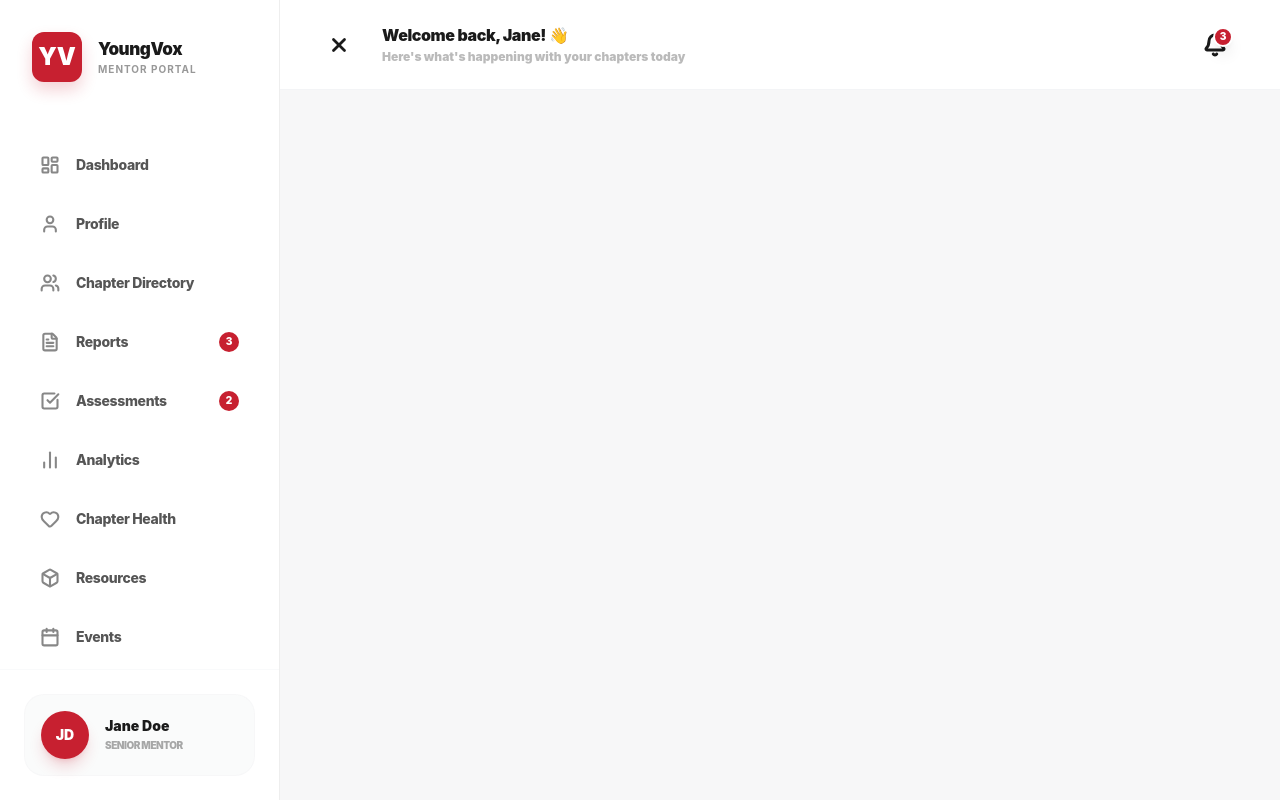
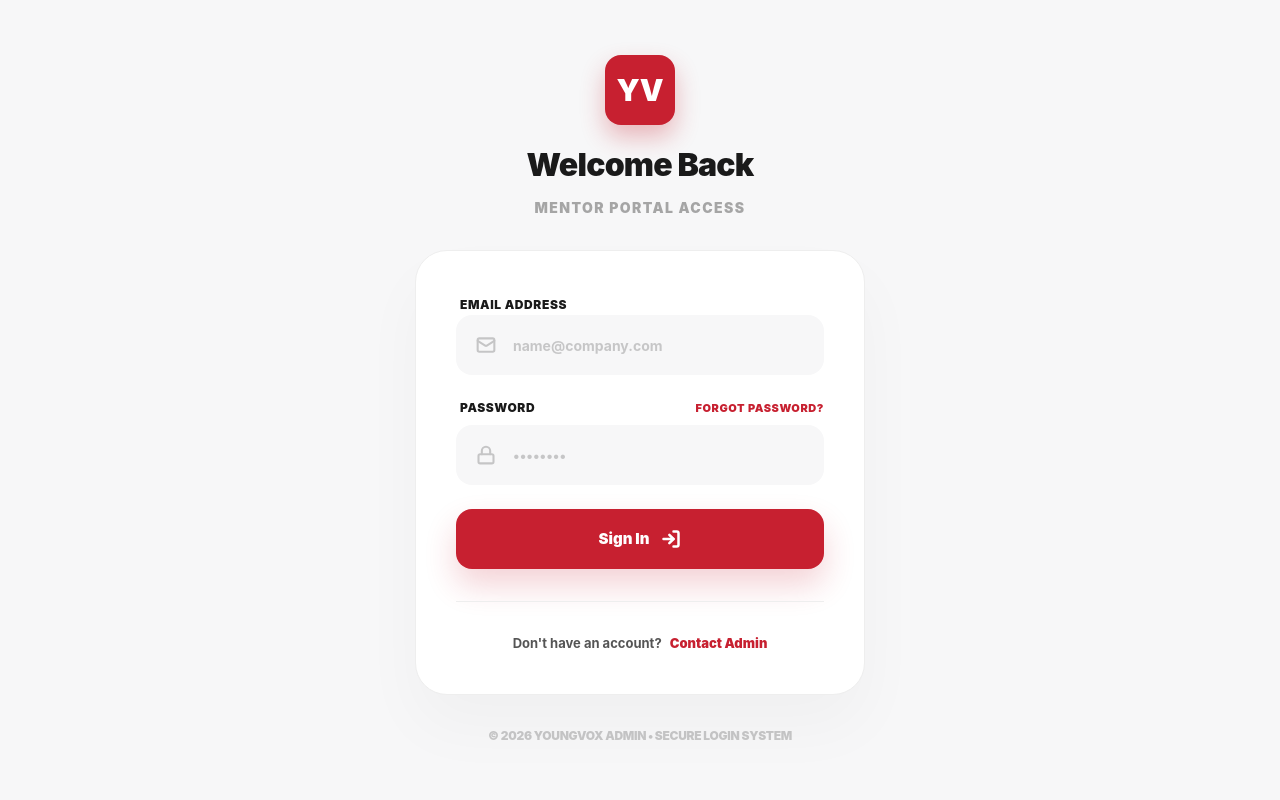
Before and after one commit to Rathees20/Youngvox-admin, a React (Vite) app: page /login in a window 1280 px wide. Built offline with nearby package versions, Linux system fonts and the light colour scheme.

Commit message:
login creation

```diff
--- a/src/App.jsx
+++ b/src/App.jsx
@@ -7,9 +7,18 @@ import Profile from './pages/Profile';
 import Members from './pages/Members';
 import Reports from './pages/Reports';
 
+import Login from './pages/Login';
+import ProtectedRoute from './components/ProtectedRoute';
+
 function App() {
   return (
     <Router>
+      <Routes>
+        <Route path="/login" element={<Login />} />
+        <Route
+          path="/*"
+          element={
+            <ProtectedRoute>
               <Layout>
                 <Routes>
                   <Route path="/" element={<Navigate to="/dashboard" replace />} />
@@ -18,11 +27,15 @@ function App() {
                   <Route path="/profile" element={<Profile />} />
                   <Route path="/members" element={<Members />} />
                   <Route path="/reports" element={<Reports />} />
-          <Route path="/projects" element={<div className="text-2xl font-bold">Projects List (Coming Soon)</div>} />
-          <Route path="/users" element={<div className="text-2xl font-bold">Users Management (Coming Soon)</div>} />
-          <Route path="/settings" element={<div className="text-2xl font-bold">Settings (Coming Soon)</div>} />
+                  <Route path="/projects" element={<div className="text-2xl font-bold p-8">Projects List (Coming Soon)</div>} />
+                  <Route path="/users" element={<div className="text-2xl font-bold p-8">Users Management (Coming Soon)</div>} />
+                  <Route path="/settings" element={<div className="text-2xl font-bold p-8">Settings (Coming Soon)</div>} />
                 </Routes>
               </Layout>
+            </ProtectedRoute>
+          }
+        />
+      </Routes>
     </Router>
   );
 }
--- /dev/null
+++ b/src/components/ProtectedRoute.jsx
@@ -0,0 +1,14 @@
+import React from 'react';
+import { Navigate } from 'react-router-dom';
+
+const ProtectedRoute = ({ children }) => {
+  const isAuthenticated = localStorage.getItem('isAuthenticated') === 'true';
+
+  if (!isAuthenticated) {
+    return <Navigate to="/login" replace />;
+  }
+
+  return children;
+};
+
+export default ProtectedRoute;
--- a/src/components/Sidebar.jsx
+++ b/src/components/Sidebar.jsx
@@ -1,10 +1,15 @@
-import React from 'react';
-import { LayoutDashboard, User, Users, FileText, CheckSquare, BarChart2, Heart, Box, Calendar, Settings } from 'lucide-react';
-import { Link, useLocation } from 'react-router-dom';
+import { LayoutDashboard, User, Users, FileText, CheckSquare, BarChart2, Heart, Box, Calendar, Settings, LogOut } from 'lucide-react';
+import { Link, useLocation, useNavigate } from 'react-router-dom';
 import { cn } from '../utils/cn';
 
 const Sidebar = () => {
   const location = useLocation();
+  const navigate = useNavigate();
+
+  const handleLogout = () => {
+    localStorage.removeItem('isAuthenticated');
+    navigate('/login');
+  };
 
   const menuItems = [
     { icon: LayoutDashboard, label: 'Dashboard', path: '/dashboard' },
@@ -67,15 +72,24 @@ const Sidebar = () => {
       </nav>
 
       {/* User Card */}
-      <div className="p-6 mt-auto border-t border-gray-50">
-        <div className="flex items-center gap-4 p-4 rounded-[20px] bg-gray-50/80 border border-gray-100/50 group hover:bg-white hover:shadow-xl hover:shadow-dark/5 transition-all duration-500 cursor-pointer">
-          <div className="w-12 h-12 rounded-full bg-[#c72030] flex items-center justify-center text-white font-black text-sm shadow-lg shadow-[#c72030]/20">
-            JD
+      <div className="p-6 mt-auto border-t border-gray-50 flex flex-col gap-4">
+        <div className="flex items-center justify-between gap-4 p-4 rounded-[20px] bg-gray-50/80 border border-gray-100/50 group hover:bg-white hover:shadow-xl hover:shadow-dark/5 transition-all duration-500">
+          <div className="flex items-center gap-4 min-w-0">
+            <div className="w-12 h-12 rounded-full bg-[#c72030] flex items-center justify-center text-white font-black text-sm shadow-lg shadow-[#c72030]/20 flex-shrink-0">
+              JD
+            </div>
+            <div className="flex flex-col min-w-0">
+              <p className="text-[14px] font-black text-[#1a1a1a] truncate leading-tight mb-1">Jane Doe</p>
+              <p className="text-[10px] font-black text-[#555555] truncate uppercase tracking-tighter opacity-50">Senior Mentor</p>
+            </div>
           </div>
-          <div className="flex flex-col min-w-0">
-            <p className="text-[14px] font-black text-[#1a1a1a] truncate leading-tight mb-1">Jane Doe</p>
-            <p className="text-[10px] font-black text-[#555555] truncate uppercase tracking-tighter opacity-50">Senior Mentor</p>
-          </div>
+          <button
+            onClick={handleLogout}
+            className="p-3 bg-white text-[#c72030] hover:bg-red-50 rounded-xl transition-all duration-300 border border-transparent hover:border-red-100 shadow-sm"
+            title="Logout"
+          >
+            <LogOut size={18} strokeWidth={3} />
+          </button>
         </div>
       </div>
     </div>
--- /dev/null
+++ b/src/pages/Login.jsx
@@ -0,0 +1,123 @@
+import React, { useState } from 'react';
+import { useNavigate } from 'react-router-dom';
+import { Mail, Lock, LogIn, ShieldCheck } from 'lucide-react';
+import { cn } from '../utils/cn';
+
+const Login = () => {
+  const [email, setEmail] = useState('');
+  const [password, setPassword] = useState('');
+  const [error, setError] = useState('');
+  const [isLoading, setIsLoading] = useState(false);
+  const navigate = useNavigate();
+
+  const handleLogin = (e) => {
+    e.preventDefault();
+    setError('');
+    setIsLoading(true);
+
+    // Mock authentication logic
+    setTimeout(() => {
+      if (email === 'admin@youngvox.com' && password === 'admin123') {
+        localStorage.setItem('isAuthenticated', 'true');
+        navigate('/dashboard');
+      } else {
+        setError('Invalid email or password. Please use admin@youngvox.com / admin123');
+        setIsLoading(false);
+      }
+    }, 1000);
+  };
+
+  return (
+    <div className="min-h-screen w-full flex items-center justify-center bg-[#f7f7f8] p-6">
+      <div className="w-full max-w-[450px] space-y-8">
+        {/* Logo and Welcome */}
+        <div className="text-center space-y-4">
+          <div className="flex justify-center">
+            <div className="w-[70px] h-[70px] bg-[#c72030] rounded-2xl flex items-center justify-center text-white font-black text-3xl shadow-[0_12px_24px_rgba(199,32,48,0.3)]">
+              YV
+            </div>
+          </div>
+          <div className="space-y-2">
+            <h1 className="text-[32px] font-[900] text-[#1a1a1a] tracking-tight">Welcome Back</h1>
+            <p className="text-[14px] font-black text-[#555555] opacity-50 uppercase tracking-widest">Mentor Portal Access</p>
+          </div>
+        </div>
+
+        {/* Login Card */}
+        <div className="bg-white p-10 rounded-[32px] shadow-[0_32px_64px_rgba(0,0,0,0.03)] border border-[#eeeeee]">
+          <form onSubmit={handleLogin} className="space-y-6">
+            <div className="space-y-2">
+              <label className="text-[12px] font-black text-[#1a1a1a] uppercase tracking-wider ml-1">Email Address</label>
+              <div className="relative group">
+                <Mail className="absolute left-5 top-1/2 -translate-y-1/2 text-[#555555] opacity-30 group-focus-within:opacity-100 group-focus-within:text-[#c72030] transition-all" size={20} strokeWidth={2.5} />
+                <input
+                  type="email"
+                  value={email}
+                  onChange={(e) => setEmail(e.target.value)}
+                  placeholder="name@company.com"
+                  className="w-full h-[60px] bg-[#f7f7f8] border border-transparent focus:border-[#c72030]/20 focus:bg-white rounded-2xl pl-14 pr-6 text-[14px] font-extrabold text-[#1a1a1a] outline-none transition-all placeholder:text-[#555555]/30 placeholder:font-bold"
+                  required
+                />
+              </div>
+            </div>
+
+            <div className="space-y-2">
+              <div className="flex items-center justify-between ml-1">
+                <label className="text-[12px] font-black text-[#1a1a1a] uppercase tracking-wider">Password</label>
+                <button type="button" className="text-[11px] font-black text-[#c72030] uppercase tracking-wider hover:opacity-70">Forgot Password?</button>
+              </div>
+              <div className="relative group">
+                <Lock className="absolute left-5 top-1/2 -translate-y-1/2 text-[#555555] opacity-30 group-focus-within:opacity-100 group-focus-within:text-[#c72030] transition-all" size={20} strokeWidth={2.5} />
+                <input
+                  type="password"
+                  value={password}
+                  onChange={(e) => setPassword(e.target.value)}
+                  placeholder="••••••••"
+                  className="w-full h-[60px] bg-[#f7f7f8] border border-transparent focus:border-[#c72030]/20 focus:bg-white rounded-2xl pl-14 pr-6 text-[14px] font-extrabold text-[#1a1a1a] outline-none transition-all placeholder:text-[#555555]/30 placeholder:font-bold"
+                  required
+                />
+              </div>
+            </div>
+
+            {error && (
+              <div className="flex items-center gap-3 p-4 bg-red-50 rounded-2xl border border-red-100 animate-in fade-in slide-in-from-top-2">
+                <ShieldCheck size={18} className="text-[#c72030]" strokeWidth={3} />
+                <p className="text-[12px] font-extrabold text-[#c72030]">{error}</p>
+              </div>
+            )}
+
+            <button
+              type="submit"
+              disabled={isLoading}
+              className={cn(
+                "w-full h-[60px] bg-[#c72030] text-white rounded-2xl font-black text-[15px] flex items-center justify-center gap-3 shadow-[0_16px_32px_rgba(199,32,48,0.2)] hover:shadow-[0_20px_40px_rgba(199,32,48,0.3)] hover:scale-[1.02] active:scale-[0.98] transition-all duration-300 disabled:opacity-70 disabled:cursor-not-allowed",
+                isLoading && "animate-pulse"
+              )}
+            >
+              {isLoading ? (
+                "Verifying..."
+              ) : (
+                <>
+                  <span>Sign In</span>
+                  <LogIn size={20} strokeWidth={3} />
+                </>
+              )}
+            </button>
+          </form>
+
+          <div className="mt-8 pt-8 border-t border-[#eeeeee] flex items-center justify-center gap-2">
+            <p className="text-[13px] font-bold text-[#555555]">Don't have an account?</p>
+            <button className="text-[13px] font-black text-[#c72030] hover:underline transition-all">Contact Admin</button>
+          </div>
+        </div>
+
+        {/* Footer Info */}
+        <p className="text-center text-[12px] font-black text-[#555555] opacity-30 tracking-tight uppercase">
+          © 2026 YoungVox Admin • Secure Login System
+        </p>
+      </div>
+    </div>
+  );
+};
+
+export default Login;
```
Lines whose indentation alone changed are shown as unchanged.
